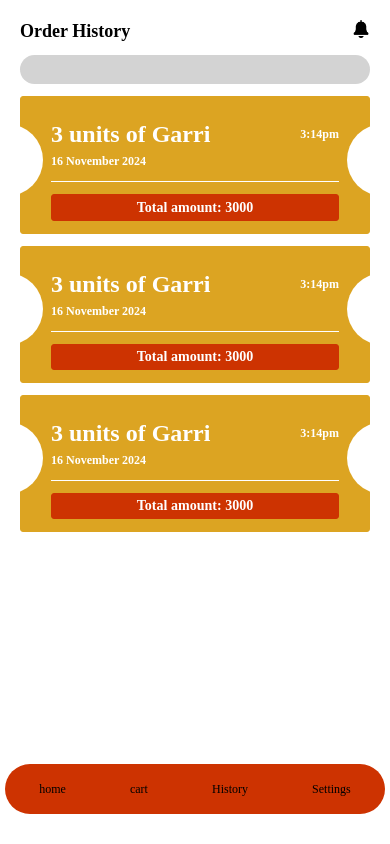
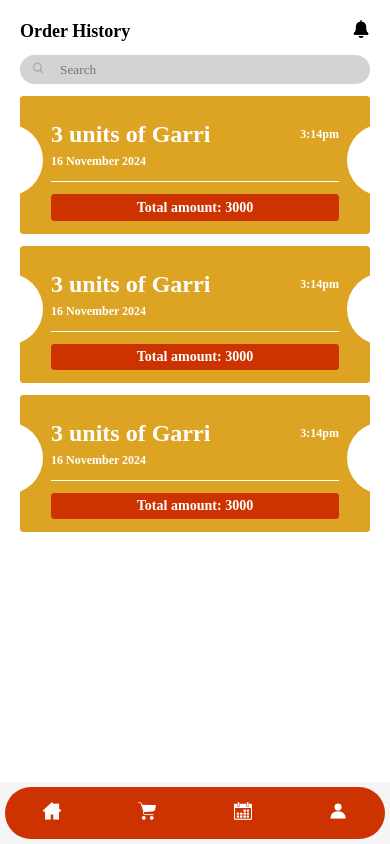
Before and after one commit to bulk-buy-team/Bulk-Buy-App, a PHP site: page /history.html in a window 390 px wide. Run offline with PHP 8.4, Linux system fonts and the light colour scheme.

Commit message:
Completed basic frontend

```diff
--- a/BULK-BUY-FRONTEND/assets/styles/dashboard.css
+++ b/BULK-BUY-FRONTEND/assets/styles/dashboard.css
@@ -231,9 +231,11 @@ input[type="search"] {
 .cart-quantity button {
     outline: 0;
     border: 0;
+    /* padding-inline: 1em; */
 
     font-size: .8rem;
 
+    cursor: pointer;
     background-color: var(--clr-neutral);
 }
 
--- a/BULK-BUY-FRONTEND/assets/styles/history.css
+++ b/BULK-BUY-FRONTEND/assets/styles/history.css
@@ -67,6 +67,14 @@ header img {
     text-decoration: none;
     font-size: 1.5em;
     font-weight: bold;
+}
+.search-bar {
+  display: flex;
+  align-items: center;
+  border-radius: 50px;
+  border-radius: 50px;
+  padding-inline: var(--padding-min);
+  background-color: lightgrey;
 }
 input[type="search"] {
     width: 100%;
@@ -191,10 +199,13 @@ input[type="search"] {
   .mobile-navbar{
     display: block;
     width: 100%;
+    /* height: 1.2em; */
     position: fixed;
     left: 0%;
-    bottom: 3%;
+    bottom: 0px;
     padding: 0.4rem;
+    z-index: 1000;
+    background-color: var(--clr-neutral);
 }
 .mobile-navbar ul{
   width: 100%;
@@ -204,13 +215,18 @@ input[type="search"] {
   align-content: space-around;
   background-color: var(--clr-accent);
   border-radius: 50px;
-    padding: 0.2rem;
+  /* padding: 0.2rem; */
 }
 .mobile-navbar ul li{
  border-bottom: 0px;
 }
+
+.mobile-navbar img {
+  width: 1.5em;
+}
+
 .main-container{
-    padding-bottom: 5.5rem;
+  padding-bottom: 4.5rem;
 }
   .circle-right{
   left: -14%;
--- a/BULK-BUY-FRONTEND/history.html
+++ b/BULK-BUY-FRONTEND/history.html
@@ -14,23 +14,23 @@
     </div>
     <nav>
       <ul>
-        <li><a href="#">Home</a></li>
-        <li><a href="#">My cart</a></li>
-        <li><a href="#">Order History</a></li>
-        <li><a href="#">FAQs</a></li>
-        <li><a href="#">Support</a></li>
-        <li><a href="#">Settings</a></li>
-        <li><a href="#">Logout</a></li>
+        <li><a href="dashboard.html">Home</a></li>
+        <li><a href="product.html">Products</a></li>
+        <li><a href="history.html">Order History</a></li>
+        <li><a href="profile.html">Profile</a></li>
+        <!-- <li><a href="#">Support</a></li> -->
+        <!-- <li><a href="#">Settings</a></li> -->
+        <!-- <li><a href="#">Logout</a></li> -->
       </ul>
     </nav>
   </div>
   <div class="mobile-navbar">
     <nav>
       <ul>
-        <li>home</li>
-        <li>cart</li>
-        <li>History</li>
-        <li>Settings</li>
+        <a href="dashboard.html"><li class="Home"><img src="assets/images/home.png" alt=""></li></a>
+        <a href="product.html"><li class="cart"><img src="assets/images/shopping-cart.png" alt=""></li></a>
+        <a href="history.html"><li class="history"><img src="assets/images/calendar.png" alt=""></li></a>
+        <a href="profile.html"><li class="settings"><img src="assets/images/profile.png" alt=""></li></a>
       </ul>
     </nav>
   </div>
@@ -41,7 +41,10 @@
         <a href="#"><img src="assets/images/bell.png" alt="notification"></a>
       </div>
       <div class="search-bar">
-        <input type="search" name="search" id="search">
+        <div class="search-icon">
+            <img src="assets/images/search1.png" alt="">
+        </div>
+        <input type="search" name="search" id="search" placeholder="Search">
       </div>
     </header>
     <div class="main-container">
```
Also changed, not shown: BULK-BUY-FRONTEND/admin.html (+7 -7 lines), BULK-BUY-FRONTEND/assets/scripts/dashboard.js (+18 -6 lines), BULK-BUY-FRONTEND/dashboard.html (+16 -16 lines), BULK-BUY-FRONTEND/product.html (+8 -8 lines), BULK-BUY-FRONTEND/profile.html (+9 -9 lines). Lines whose indentation alone changed are shown as unchanged.
